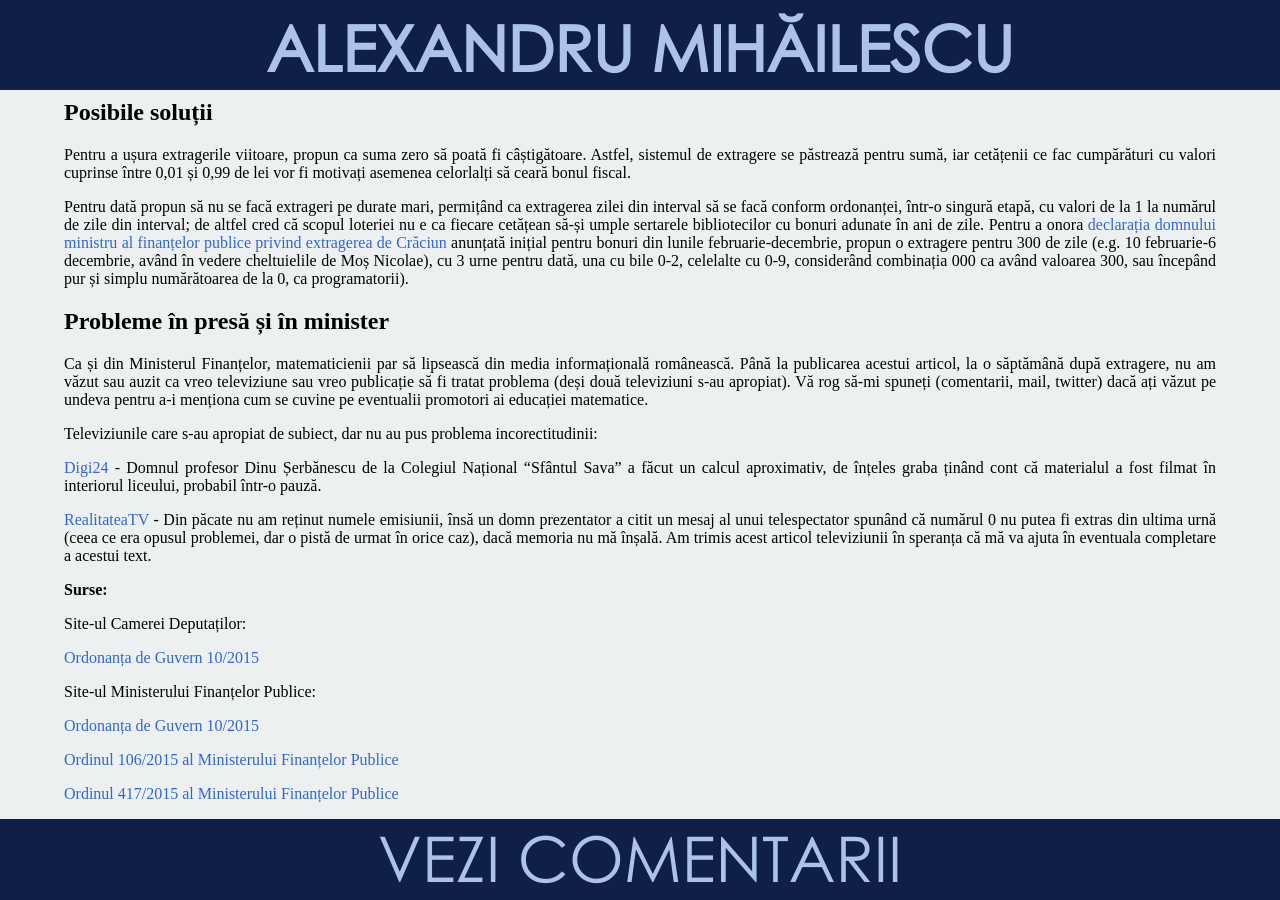
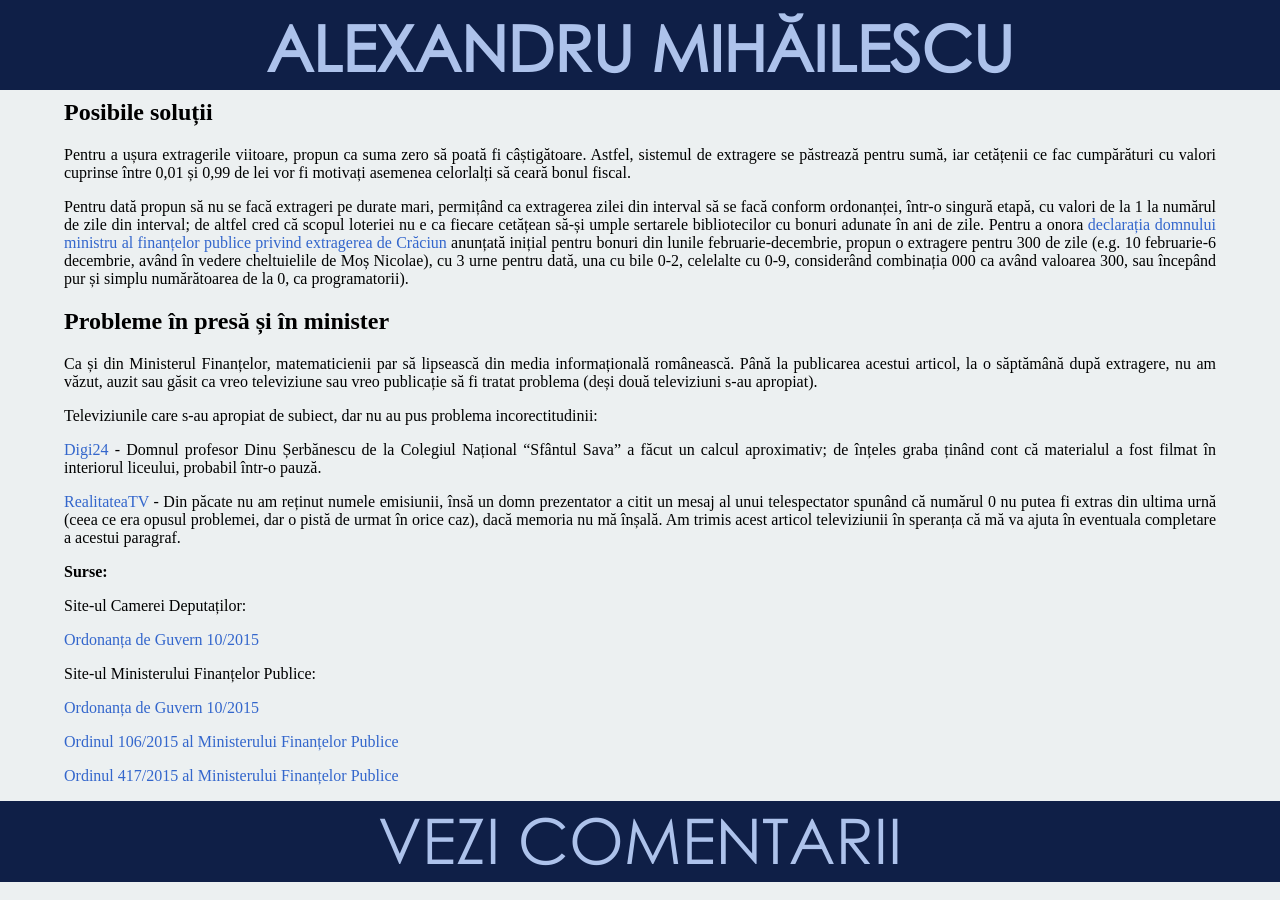
Before and after one commit to AlexandruMihailescu/alexandrumihailescu.github.com, a Jekyll site: the page built from _posts/2015-04-20-extragere-incorecta-loteria-bonurilor.md, in a window 1280 px wide and 900 px high, scrolled down 1730 px. Built offline with Jekyll 4.4.1, drawn with Linux system fonts in a browser that asks for light colours; nearby versions of some CDN libraries; Markdown is read by kramdown in place of the engine named in the settings; comment, search, counter and statistics services are not loaded.

Commit message:
Update 2015-04-20-extragere-incorecta-loteria-bonurilor.md

```diff
--- a/_posts/2015-04-20-extragere-incorecta-loteria-bonurilor.md
+++ b/_posts/2015-04-20-extragere-incorecta-loteria-bonurilor.md
@@ -71,13 +71,13 @@ Pentru dată propun să nu se facă extrageri pe durate mari, permițând ca ext
 
 <h2><strong>Probleme în presă și în minister</strong></h2>
 
-Ca și din Ministerul Finanțelor, matematicienii par să lipsească din media informațională românească. Până la publicarea acestui articol, la o săptămână după extragere, nu am văzut sau auzit ca vreo televiziune sau vreo publicație să fi tratat problema (deși două televiziuni s-au apropiat). Vă rog să-mi spuneți (comentarii, mail, twitter) dacă ați văzut pe undeva pentru a-i menționa cum se cuvine pe eventualii promotori ai educației matematice.
+Ca și din Ministerul Finanțelor, matematicienii par să lipsească din media informațională românească. Până la publicarea acestui articol, la o săptămână după extragere, nu am văzut, auzit sau găsit ca vreo televiziune sau vreo publicație să fi tratat problema (deși două televiziuni s-au apropiat).
 
 Televiziunile care s-au apropiat de subiect, dar nu au pus problema incorectitudinii:
 
-[Digi24](http://www.digi24.ro/Stiri/Digi24/Actualitate/Social/Ce+sanse+aveti+sa+castigati+la+loteria+bonurilor+fiscale) - Domnul profesor Dinu Șerbănescu de la Colegiul Național "Sfântul Sava" a făcut un calcul aproximativ, de înțeles graba ținând cont că materialul a fost filmat în interiorul liceului, probabil într-o pauză.
+[Digi24](http://www.digi24.ro/Stiri/Digi24/Actualitate/Social/Ce+sanse+aveti+sa+castigati+la+loteria+bonurilor+fiscale) - Domnul profesor Dinu Șerbănescu de la Colegiul Național "Sfântul Sava" a făcut un calcul aproximativ; de înțeles graba ținând cont că materialul a fost filmat în interiorul liceului, probabil într-o pauză.
 
-[RealitateaTV](http://www.realitatea.net) - Din păcate nu am reținut numele emisiunii, însă un domn prezentator a citit un mesaj al unui telespectator spunând că numărul 0 nu putea fi extras din ultima urnă (ceea ce era opusul problemei, dar o pistă de urmat în orice caz), dacă memoria nu mă înșală. Am trimis acest articol televiziunii în speranța că mă va ajuta în eventuala completare a acestui text.
+[RealitateaTV](http://www.realitatea.net) - Din păcate nu am reținut numele emisiunii, însă un domn prezentator a citit un mesaj al unui telespectator spunând că numărul 0 nu putea fi extras din ultima urnă (ceea ce era opusul problemei, dar o pistă de urmat în orice caz), dacă memoria nu mă înșală. Am trimis acest articol televiziunii în speranța că mă va ajuta în eventuala completare a acestui paragraf.
 
 <strong>Surse:</strong>
 
```
